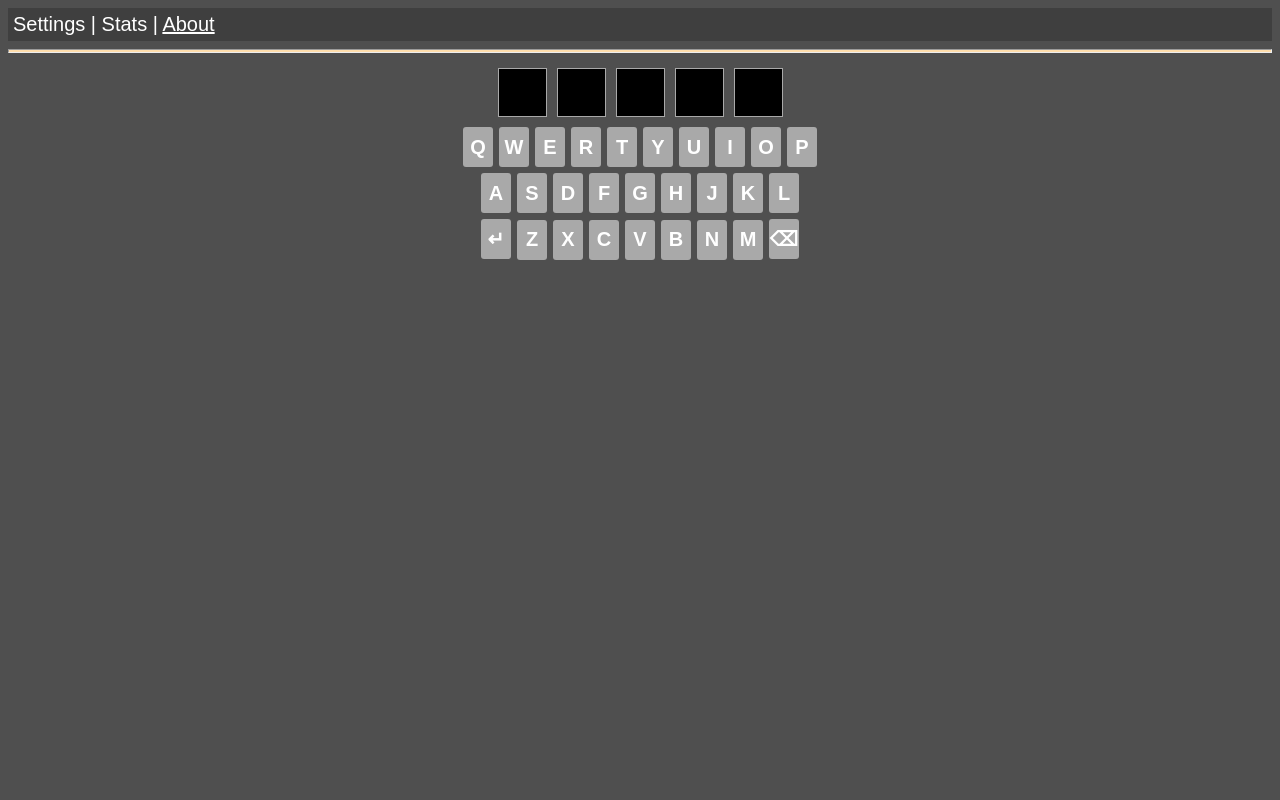
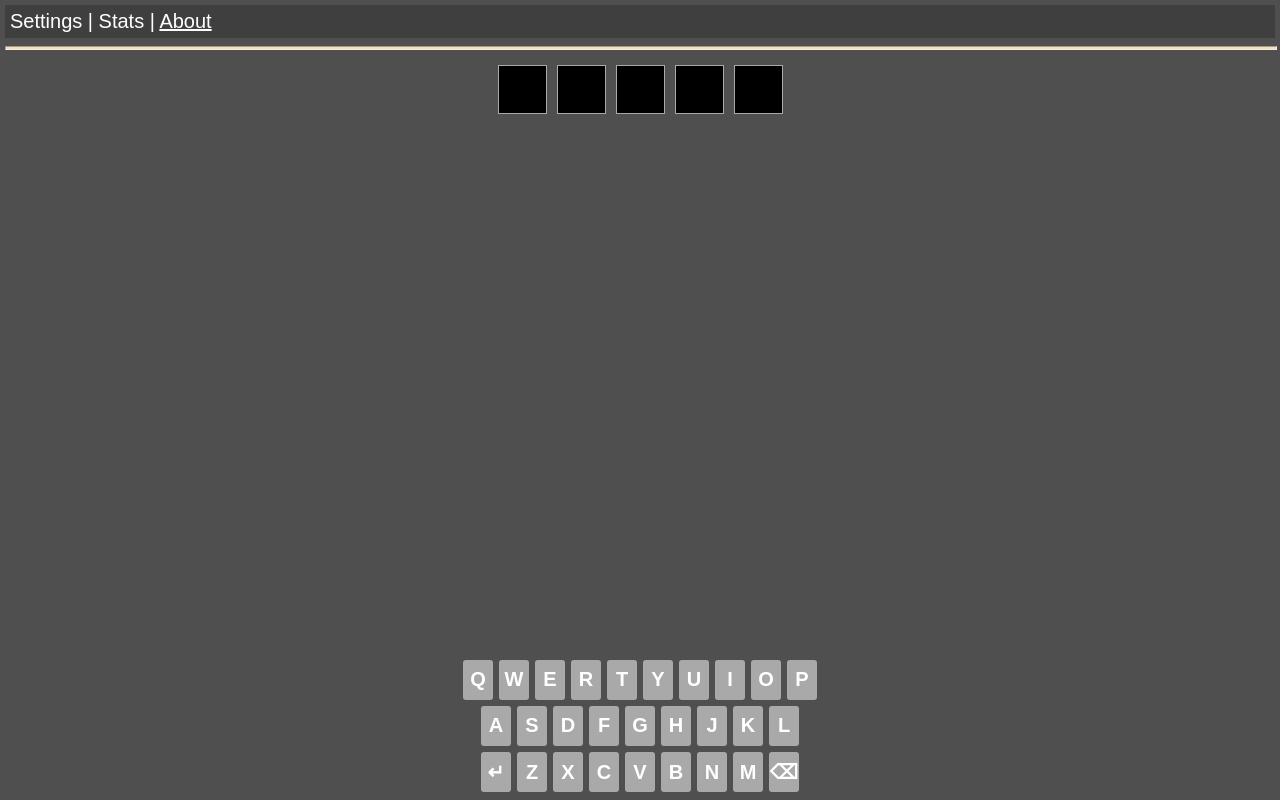
Before and after one commit to justusaac/unwordle, a plain HTML site: page index.html in a window 1280 px wide. Drawn offline with Linux system fonts and the light colour scheme; no server answers.

Commit message:
made the keyboard always be on the bottom

```diff
--- a/index.html
+++ b/index.html
@@ -8,8 +8,21 @@
 :root{
 	--flip-duration:350ms;
 }
+html {
+    margin: 0;
+    padding: 5px;
+    height: 100%;
+    box-sizing: border-box;
+}
 body{
 	background-color:#4f4f4f;
+	display:flex;
+	flex-direction:column;
+
+    margin: 0;
+    padding: 0;
+    height: 100%;
+    box-sizing: border-box;
 }
 nav{
 	background-color:#3f3f3f;
@@ -20,6 +33,7 @@ nav{
 hr{
 	background-color:navajowhite;
 	height:2px;
+	width:100%
 }
 dialog{
 	background-color: #5f5f5f;
@@ -122,6 +136,12 @@ dialog > button:hover{
 #game-container{
 	display:flex;
 	justify-content:center;
+	flex:1;
+}
+#guess-table{
+	display:flex;
+	flex-direction:column;
+	align-items:start;
 }
 #bar-graph-container{
 	width:300px;
```
